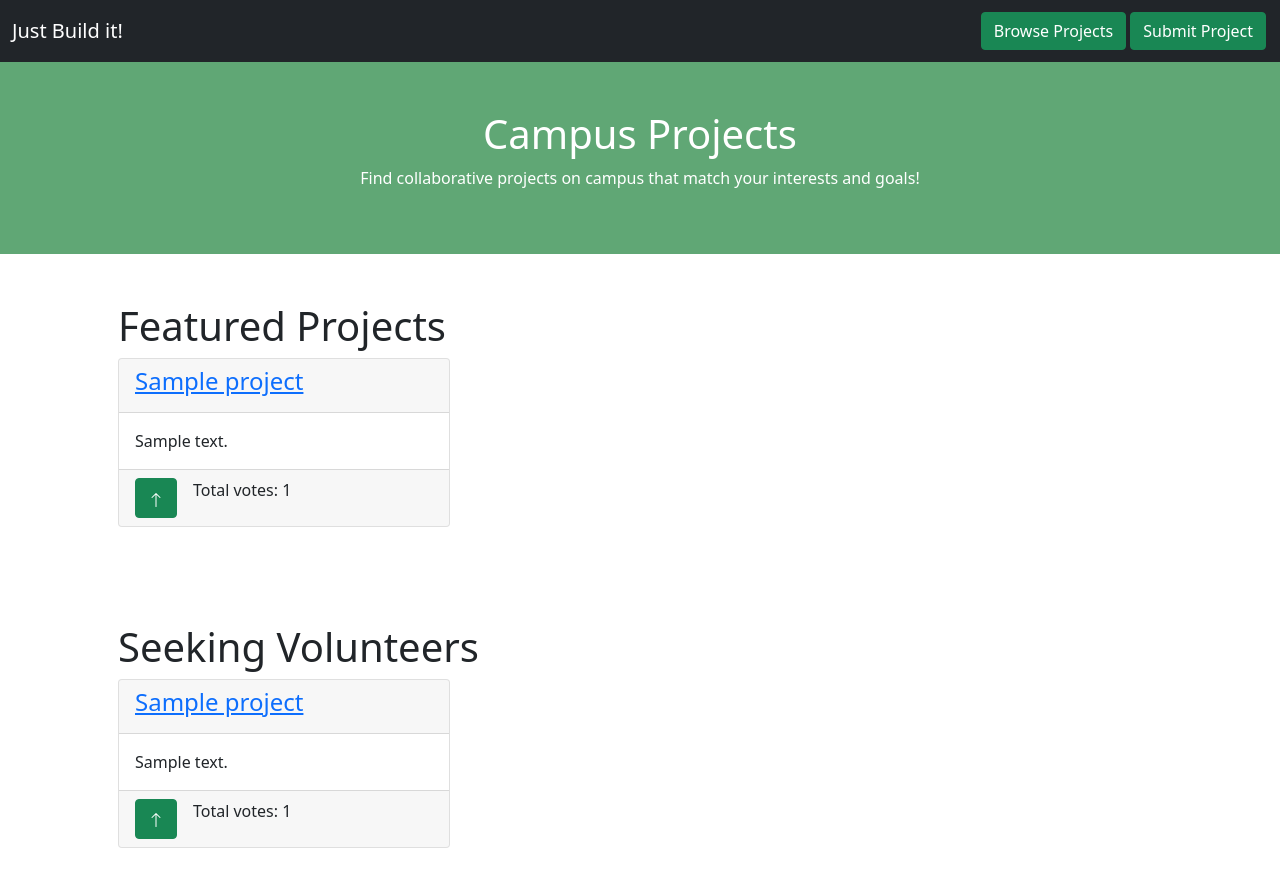
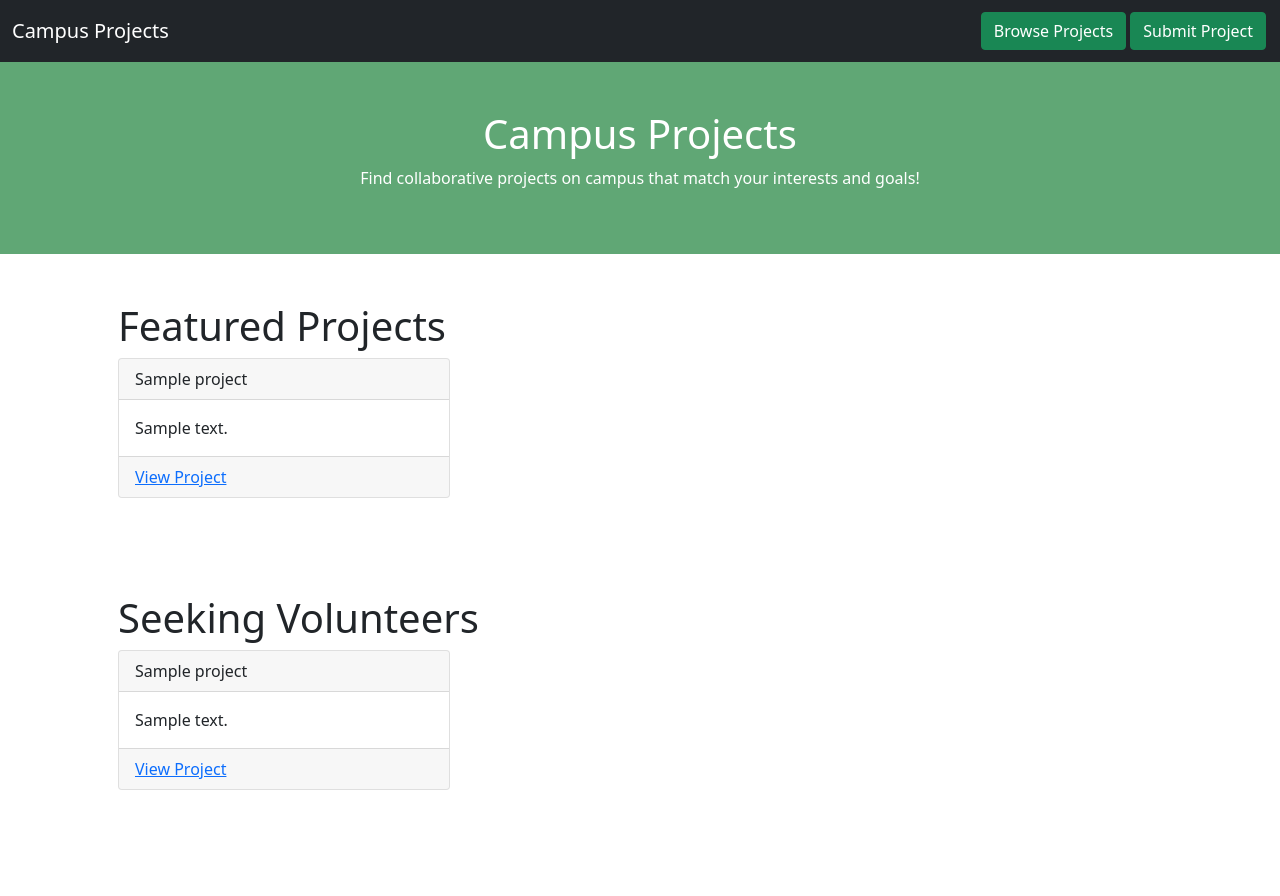
Before and after one commit to Youssef-Beltagy/campus-projects, a Django app: page / in a window 1280 px wide. After the commit the page ends 790 px from the top, so only its background shows below. Run offline with Django 3.2, Linux system fonts and the light colour scheme; tables that the repository leaves empty hold one stand-in row (values such as "Sample post").

Commit message:
Revert "populated homepage"
This reverts commit 7530eeffa74155a6283414a48e730de332ba0afe.

```diff
--- a/homepage/templates/homepage/base.html
+++ b/homepage/templates/homepage/base.html
@@ -19,7 +19,7 @@
 
     <nav class="navbar navbar-expand-sm navbar-dark bg-dark">
         <div class="container-fluid">
-            <a class="navbar-brand" href="{% url 'index' %}">Just Build it!</a>
+            <a class="navbar-brand" href="{% url 'index' %}">Campus Projects</a>
             <button class="navbar-toggler" type="button" data-bs-toggle="collapse" data-bs-target="#mynavbar">
                 <span class="navbar-toggler-icon"></span>
             </button>
--- a/homepage/templates/homepage/homepage.html
+++ b/homepage/templates/homepage/homepage.html
@@ -15,12 +15,9 @@
     {% for project in featured_projects %}
     <div class="col-sm-4">
       <div class="card">
-        <div class="card-header">  <a href="/view/{{project.id}}"> <h4>  {{ project.name }}</h4></a>  </div>
+        <div class="card-header"> {{ project.name }} </div>
         <div class="card-body"> {{project.description}} </div>
-        <div class="card-footer d-flex"> <br> <button type="submit" class="btn btn-success float-left"><svg xmlns="http://www.w3.org/2000/svg" width="16" height="16" fill="currentColor" class="bi bi-arrow-up" viewBox="0 0 16 16">
-          <path fill-rule="evenodd" d="M8 15a.5.5 0 0 0 .5-.5V2.707l3.146 3.147a.5.5 0 0 0 .708-.708l-4-4a.5.5 0 0 0-.708 0l-4 4a.5.5 0 1 0 .708.708L7.5 2.707V14.5a.5.5 0 0 0 .5.5z"/>
-        </svg></button>
-      </form> <p class="mx-3"> Total votes: {{project.votes}}</p></div>
+        <div class="card-footer"> <a href="/view/{{project.id}}"> View Project </a></div>
       </div>
     </div>
     {% endfor %}
@@ -34,15 +31,13 @@
     {% for project in seeking_volunteers %}
     <div class="col-sm-4">
       <div class="card">
-        <div class="card-header">  <a href="/view/{{project.id}}"> <h4>  {{ project.name }}</h4></a>  </div>
+        <div class="card-header"> {{ project.name }} </div>
         <div class="card-body"> {{project.description}} </div>
-        <div class="card-footer d-flex"> <br> <button type="submit" class="btn btn-success float-left"><svg xmlns="http://www.w3.org/2000/svg" width="16" height="16" fill="currentColor" class="bi bi-arrow-up" viewBox="0 0 16 16">
-          <path fill-rule="evenodd" d="M8 15a.5.5 0 0 0 .5-.5V2.707l3.146 3.147a.5.5 0 0 0 .708-.708l-4-4a.5.5 0 0 0-.708 0l-4 4a.5.5 0 1 0 .708.708L7.5 2.707V14.5a.5.5 0 0 0 .5.5z"/>
-        </svg></button>
-      </form> <p class="mx-3"> Total votes: {{project.votes}}</p></div>
+        <div class="card-footer"> <a href="/view/{{project.id}}"> View Project </a></div>
+      </div>
     </div>
+    {% endfor %}
   </div>
-  {% endfor %}
 </div>
 
 {% endblock body %}
```
Also changed, not shown: homepage/templates/homepage/browse_projects.html (+16 -11 lines), homepage/templates/homepage/view_project.html (+6 -6 lines).
